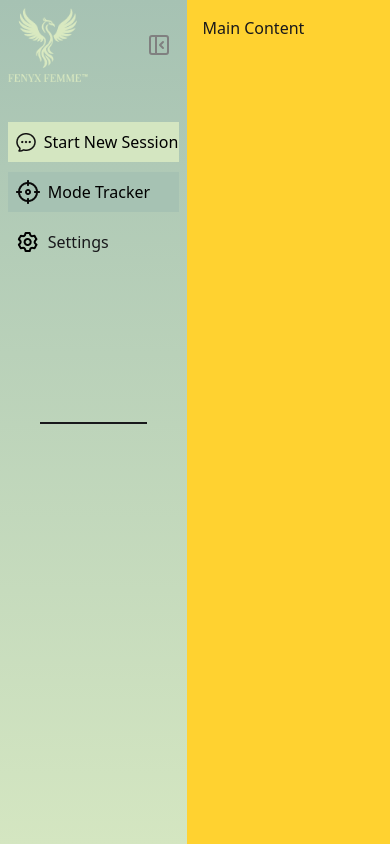
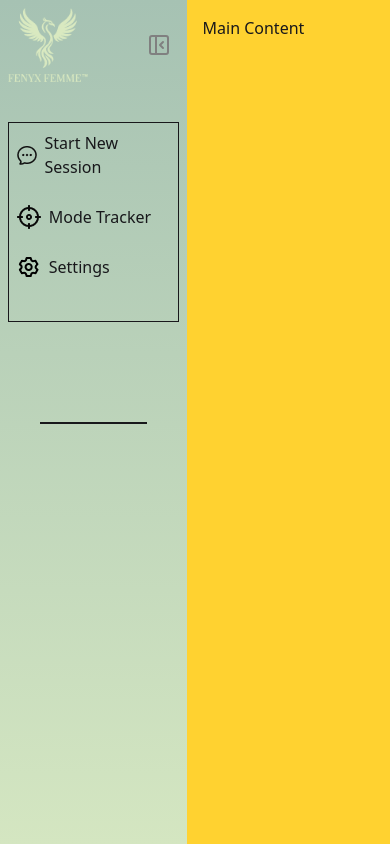
Before and after one commit to FaisalHasanEmon/female-healthcare, a React (Vite) app in the folder front-end/: page /user-dashboard in a window 390 px wide. Built offline with nearby package versions, Linux system fonts and the light colour scheme; a web font is replaced by a local one.

Commit message:
laptop screen responsiveness fixed

```diff
--- a/front-end/src/layout/user-dashboard-layout/UserDashboard.jsx
+++ b/front-end/src/layout/user-dashboard-layout/UserDashboard.jsx
@@ -8,35 +8,33 @@ const UserDashboard = () => {
   const [drawer, setDrawer] = useState(true);
 
   // Active Button Color State management
-  const [active, setActive] = useState(false);
+  const [activeBtn, setActiveBtn] = useState(1);
 
   //   Drawer handler function
   const handleDrawer = () => {
     setDrawer(!drawer);
   };
 
-  const handleActiveButton = () => {
-    setActive(!active);
+  const btnStyle = (btnId) => {
+    activeBtn === btnId ? "bg-brandSecondary" : "bg-brandPrimary";
   };
+
   const NavButtonsStyle = {
     display: "flex",
     justifyItems: "center",
     alignItems: "center",
     gap: "8px",
-    paddingTop: "8px",
-    paddingBottom: "8px",
-    paddingLeft: "8px",
+    padding: "8px 0px 8px 8px",
   };
   const navigateLinks = (
     <>
       {/* 1. Chatting Section */}
-      <li className="text-black " onClick={handleActiveButton}>
+      <li>
         <NavLink
           to="#"
           style={NavButtonsStyle}
-          className={({ isActive }) =>
-            isActive ? "bg-brandSecondary" : "bg-brandPrimary"
-          }
+          onClick={() => setActiveBtn(1)}
+          className={btnStyle(1)}
         >
           <figure>
             <img
@@ -49,13 +47,12 @@ const UserDashboard = () => {
       </li>
 
       {/* 2. Mode Tracker */}
-      <li className="text-black  ">
+      <li>
         <NavLink
           to="#"
           style={NavButtonsStyle}
-          className={({ isActive }) =>
-            isActive ? "bg-brandPrimary" : "bg-brandSecondary"
-          }
+          onClick={() => activeBtn(2)}
+          className={btnStyle(2)}
         >
           <figure>
             <img
@@ -72,9 +69,8 @@ const UserDashboard = () => {
             tabIndex={0}
             role="button"
             style={NavButtonsStyle}
-            className={({ isActive }) =>
-              isActive ? "bg-brandPrimary" : "bg-brandSecondary"
-            }
+            onClick={() => setActiveBtn(3)}
+            className={btnStyle(3)}
           >
             <figure>
               <img
@@ -128,7 +124,7 @@ const UserDashboard = () => {
               </div>
               {/* Logo and Collapse button Ends*/}
               {/* Links Sections Starts */}
-              <ul className="w-11/12 lg:w-8/12 h-[200px]  mx-auto space-y-2.5 mt-10">
+              <ul className="w-11/12 lg:w-10/12 h-[200px] border  mx-auto space-y-2.5 mt-10">
                 {navigateLinks}
               </ul>
               {/* Links Sections Ends */}
```
